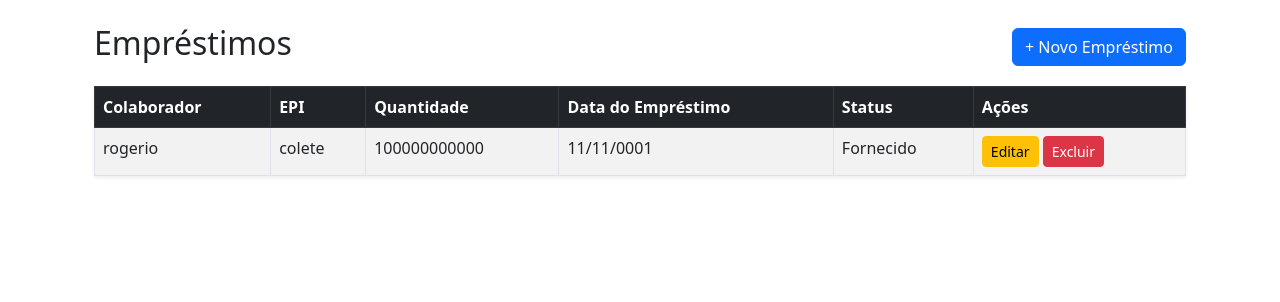
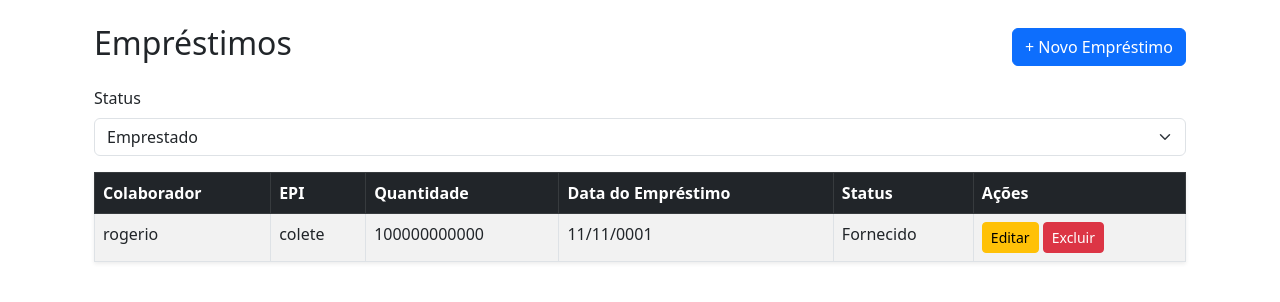
Before and after one commit to ssad1/Controle-de-EPI, a Django app: page /emprestimos/ in a window 1280 px wide. Shown: the part 56-358 px from the top of the page. Run offline with Django 5.2, Linux system fonts and the light colour scheme; data comes from the database, SQL or seed files in the repository; both versions use the stored data as it was after the commit.

Commit message:
slider status

```diff
--- a/projeto_cad_usuarios - Versão 2.1/app_cad_usuarios/forms.py
+++ b/projeto_cad_usuarios - Versão 2.1/app_cad_usuarios/forms.py
@@ -41,8 +41,7 @@ class EmprestimoForm(forms.ModelForm):
     def __init__(self, *args, **kwargs):
         super().__init__(*args, **kwargs)
 
-        # SE É UM NOVO EMPRÉSTIMO, restringimos os status permitidos
-        if not self.instance.pk:  # Criando → só podem estes:
+        if not self.instance.pk:
             status_permitidos = ['emprestado', 'em_uso', 'fornecido']
             self.fields['status'].choices = [
                 (k, v) for k, v in Emprestimo.STATUS_CHOICES if k in status_permitidos
--- a/projeto_cad_usuarios - Versão 2.1/app_cad_usuarios/templates/emprestimos/lista.html
+++ b/projeto_cad_usuarios - Versão 2.1/app_cad_usuarios/templates/emprestimos/lista.html
@@ -7,6 +7,17 @@
   </div>
 
   {% if emprestimos %}
+
+   <!-- STATUS -->
+   <form method="post">
+      {% csrf_token %}
+
+      <div class="mb-3">
+        <label class="form-label">Status</label>
+        {{ form.status }}
+      </div>
+   </form>
+
   <table class="table table-striped table-bordered shadow-sm">
     <thead class="table-dark">
       <tr>
--- a/projeto_cad_usuarios - Versão 2.1/app_cad_usuarios/views.py
+++ b/projeto_cad_usuarios - Versão 2.1/app_cad_usuarios/views.py
@@ -53,7 +53,6 @@ def lista_colaboradores(request):
         colaboradores = Colaborador.objects.all()
     return render(request, 'colaboradores/lista.html', {'colaboradores': colaboradores})
 
-
 def criar_colaborador(request):
     form = ColaboradorForm(request.POST or None)
     if form.is_valid():
@@ -89,7 +88,10 @@ def lista_emprestimos(request):
         )
     else:
         emprestimos = Emprestimo.objects.all()
-    return render(request, 'emprestimos/lista.html', {'emprestimos': emprestimos})
+
+    form = EmprestimoForm(request.POST or None)
+
+    return render(request, 'emprestimos/lista.html', {'emprestimos': emprestimos, 'form': form})
 
 
 def criar_emprestimo(request):
```
Also changed, not shown: projeto_cad_usuarios - Versão 2.1/db.sqlite3.
